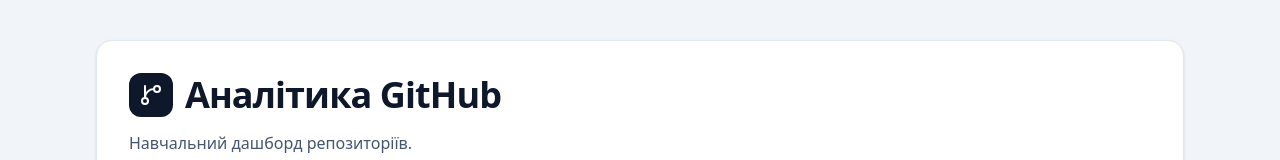
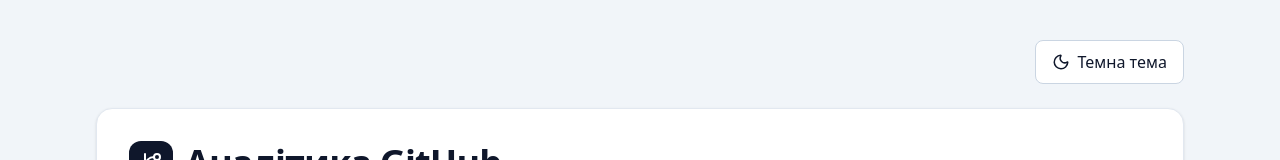
Before and after one commit to SkyKals/GitHub-Analytics-Dashboard, a React (Vite) app: page / in a window 1280 px wide. Shown: the top 160 px of the page. Built offline with nearby package versions, Linux system fonts and the light colour scheme; no server answers.

Commit message:
LAB-05: restore theme and validate remounted filters

```diff
--- a/src/components/layout/DashboardLayout.tsx
+++ b/src/components/layout/DashboardLayout.tsx
@@ -1,4 +1,5 @@
 import type { ReactNode } from 'react'
+import ThemeToggle from '../../features/theme/components/ThemeToggle'
 
 type DashboardLayoutProps = {
   children: ReactNode
@@ -7,7 +8,7 @@
 export default function DashboardLayout({ children }: DashboardLayoutProps) {
   return (
     <main className="mx-auto min-h-screen w-full max-w-6xl px-4 py-10 sm:px-6 lg:px-8">
-      <div className="grid min-w-0 grid-cols-[minmax(0,1fr)] gap-6">{children}</div>
+      <div className="grid min-w-0 grid-cols-[minmax(0,1fr)] gap-6"><div className="flex min-w-0 justify-end"><ThemeToggle /></div>{children}</div>
     </main>
   )
 }
--- a/src/features/repositories/hooks/useRepositoryFilters.ts
+++ b/src/features/repositories/hooks/useRepositoryFilters.ts
@@ -1,4 +1,4 @@
-import { useCallback, useMemo } from 'react'
+import { useCallback, useEffect, useMemo } from 'react'
 import { useForm, type Control, type FieldErrors } from 'react-hook-form'
 import { useDashboardStore } from '../../../store/useDashboardStore'
 import { normalizeRepositoryFilters, type RepositoryFilterValues, type RepositoryQueryParams } from '../model/RepositoryQuery'
@@ -28,12 +28,15 @@
   const filters = useDashboardStore((state) => state.filters)
   const resetStoreFilters = useDashboardStore((state) => state.resetFilters)
   const setFilter = useDashboardStore((state) => state.setFilter)
-  const { control, formState: { errors }, reset } = useForm<RepositoryFilterValues>({
+  const { control, formState: { errors }, reset, trigger } = useForm<RepositoryFilterValues>({
     defaultValues: filters,
     mode: 'onChange',
     shouldUnregister: false,
   })
   const params = useMemo(() => normalizeFilters(filters), [filters])
+  useEffect(() => {
+    if (params === null) void trigger()
+  }, [params, trigger])
   const resetFilters = useCallback(() => {
     resetStoreFilters()
     reset({ search: '', language: '', minStars: '' })
```
